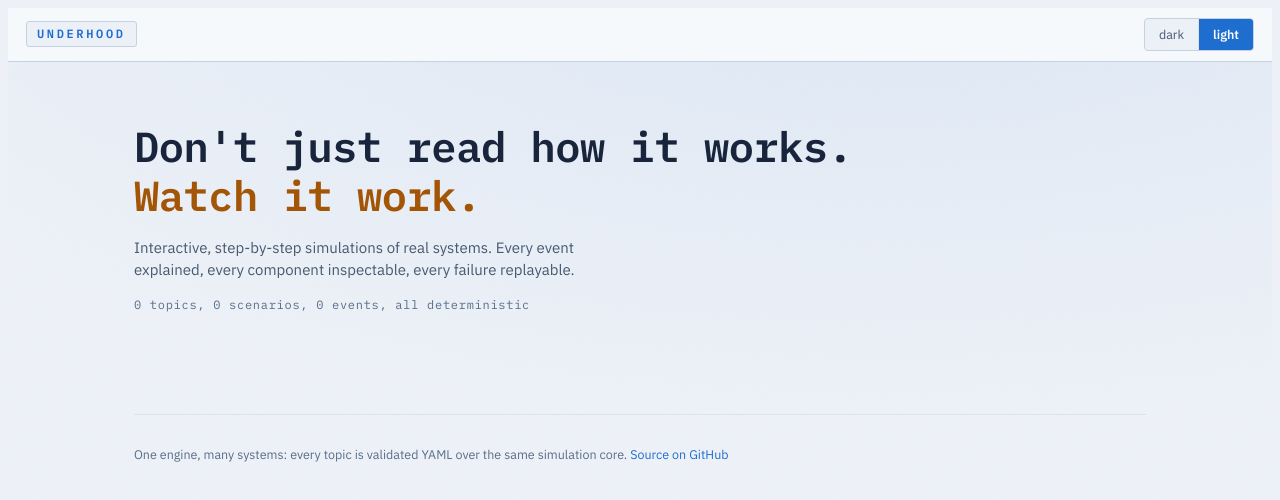
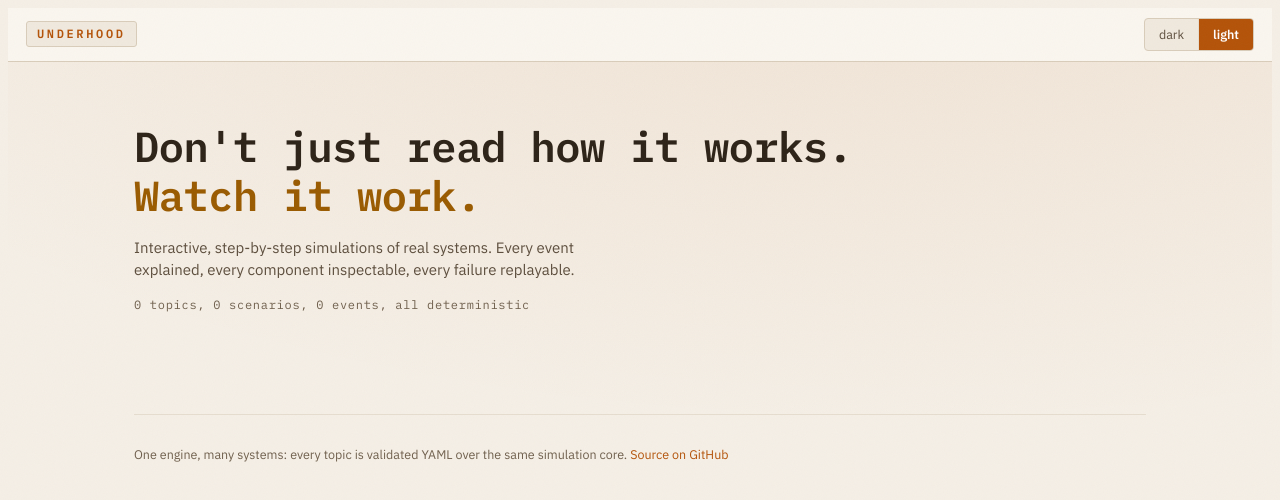
Before and after one commit to abhishek-bhatkar/Underhood, a React (Vite) app in the folder apps/web/: page / in a window 1280 px wide. Shown: the top 500 px of the page. Built offline with nearby package versions, Linux system fonts and the light colour scheme.

Commit message:
feat: amber CRT visual theme - warm charcoal dark, aged-paper light, retuned favicon and theme-colors

```diff
--- a/apps/web/index.html
+++ b/apps/web/index.html
@@ -4,7 +4,7 @@
     <meta charset="UTF-8" />
     <link rel="icon" type="image/svg+xml" href="./favicon.svg" />
     <meta name="viewport" content="width=device-width, initial-scale=1.0" />
-    <meta name="theme-color" content="#0b1220" />
+    <meta name="theme-color" content="#17120e" />
     <meta
       name="description"
       content="Interactive, step-by-step simulations of Docker, Kubernetes, Kafka, the JVM, Linux, networking, databases, V8, and system design. Play each event, inspect every component, replay every failure."
--- a/apps/web/src/index.css
+++ b/apps/web/src/index.css
@@ -1,60 +1,60 @@
-/* ── Underhood: machine-room blueprint ─────────────────────────────── */
-/* Palette: blue-slate console, semantic status colors.                 */
-/* idle = slate · active work = amber · settled/running = green         */
-/* Dark is the canonical look; light is the blueprint-paper variant.    */
+/* ── Underhood: amber CRT machine room ─────────────────────────────── */
+/* Warm charcoal console, amber phosphor hero, semantic status colors.  */
+/* idle = slate · active work = hot amber · settled/running = green     */
+/* Dark is the canonical look; light is the aged-paper variant.         */
 
 :root,
 :root[data-theme='dark'] {
-  --bg-deep: #0b1220;
-  --bg-canvas: #0d1526;
-  --bg-panel: #101a2e;
-  --bg-node: #131f38;
-  --bg-inset: #0e1830;
-  --ink: #dce6f5;
-  --ink-dim: #8fa1bd;
-  --ink-faint: #5a6b87;
-  --line: #223350;
-  --line-soft: #1a2942;
-  --accent: #4da6ff; /* structural blue: links, focus, rails */
-  --on-accent: #07111f;
-  --work: #ffb454;   /* amber: in-flight work, writable layer */
-  --live: #3fd68f;   /* green: done, running */
-  --danger: #ff6b6b;
-  --grid-dot: #1c2b47;
-  --node-shadow: 0 8px 24px rgba(7, 17, 40, 0.55);
-  --card-shadow: 0 12px 32px rgba(6, 16, 38, 0.55);
-  --term-bg: #060b16;
-  --term-ink: #dce6f5;
-  --term-dim: #8fa1bd;
-  --term-accent: #ffb454;
+  --bg-deep: #17120e;
+  --bg-canvas: #1b1511;
+  --bg-panel: #201914;
+  --bg-node: #251d17;
+  --bg-inset: #1a1410;
+  --ink: #f2e8dc;
+  --ink-dim: #b8a898;
+  --ink-faint: #998570;
+  --line: #3d332b;
+  --line-soft: #2e2620;
+  --accent: #f0a03c; /* amber phosphor: links, focus, rails */
+  --on-accent: #1a1208;
+  --work: #ffc46b;   /* hot amber: in-flight work, writable layer */
+  --live: #8fce87;   /* green: done, running */
+  --danger: #ff7a6b;
+  --grid-dot: #3a2f26;
+  --node-shadow: 0 8px 24px rgba(24, 15, 8, 0.6);
+  --card-shadow: 0 12px 32px rgba(20, 13, 7, 0.6);
+  --term-bg: #100c09;
+  --term-ink: #f2e8dc;
+  --term-dim: #a89781;
+  --term-accent: #ffc46b;
   --font-sans: 'IBM Plex Sans', -apple-system, 'Segoe UI', sans-serif;
   --font-mono: 'IBM Plex Mono', ui-monospace, 'SF Mono', Menlo, monospace;
 }
 
 :root[data-theme='light'] {
-  --bg-deep: #eef2f8;
-  --bg-canvas: #e7edf6;
-  --bg-panel: #f7fafd;
-  --bg-node: #fdfefe;
-  --bg-inset: #edf1f8;
-  --ink: #16233a;
-  --ink-dim: #46586f;
-  --ink-faint: #566d89;
-  --line: #c6d2e3;
-  --line-soft: #dbe3ef;
-  --accent: #1c6dd0; /* darker blue for AA text contrast on paper */
+  --bg-deep: #f5efe6;
+  --bg-canvas: #efe7db;
+  --bg-panel: #faf6ef;
+  --bg-node: #fdfaf4;
+  --bg-inset: #f0e9de;
+  --ink: #2d2318;
+  --ink-dim: #5d4e3d;
+  --ink-faint: #6f5f4c;
+  --line: #d9cdba;
+  --line-soft: #e6ddcf;
+  --accent: #b45309; /* burnt amber, AA on paper */
   --on-accent: #ffffff;
-  --work: #a35404;   /* burnt amber, readable on light surfaces */
-  --live: #0d7a4d;
-  --danger: #c92a2a;
-  --grid-dot: #b7c6dc;
-  --node-shadow: 0 8px 24px rgba(23, 43, 82, 0.12);
-  --card-shadow: 0 12px 32px rgba(23, 43, 82, 0.14);
-  /* terminal stays dark in both modes - it is a terminal */
-  --term-bg: #0b1220;
-  --term-ink: #dce6f5;
-  --term-dim: #8fa1bd;
-  --term-accent: #ffb454;
+  --work: #9a5b00;   /* readable hot-amber counterpart on paper */
+  --live: #4d7c0f;
+  --danger: #b3261e;
+  --grid-dot: #d8ccb9;
+  --node-shadow: 0 8px 24px rgba(66, 50, 30, 0.14);
+  --card-shadow: 0 12px 32px rgba(66, 50, 30, 0.16);
+  /* terminal stays dark in both modes - it is the CRT */
+  --term-bg: #17120e;
+  --term-ink: #f2e8dc;
+  --term-dim: #a89781;
+  --term-accent: #ffc46b;
 }
 
 * { box-sizing: border-box; }
--- a/apps/web/src/theme.ts
+++ b/apps/web/src/theme.ts
@@ -24,7 +24,7 @@ export function applyTheme(theme: Theme): void {
   document.documentElement.dataset.theme = theme;
   document
     .querySelector('meta[name="theme-color"]')
-    ?.setAttribute('content', theme === 'light' ? '#eef2f8' : '#0b1220');
+    ?.setAttribute('content', theme === 'light' ? '#f5efe6' : '#17120e');
   try {
     window.localStorage.setItem(STORAGE_KEY, theme);
   } catch {
```
Also changed, not shown: apps/web/public/favicon.svg.
